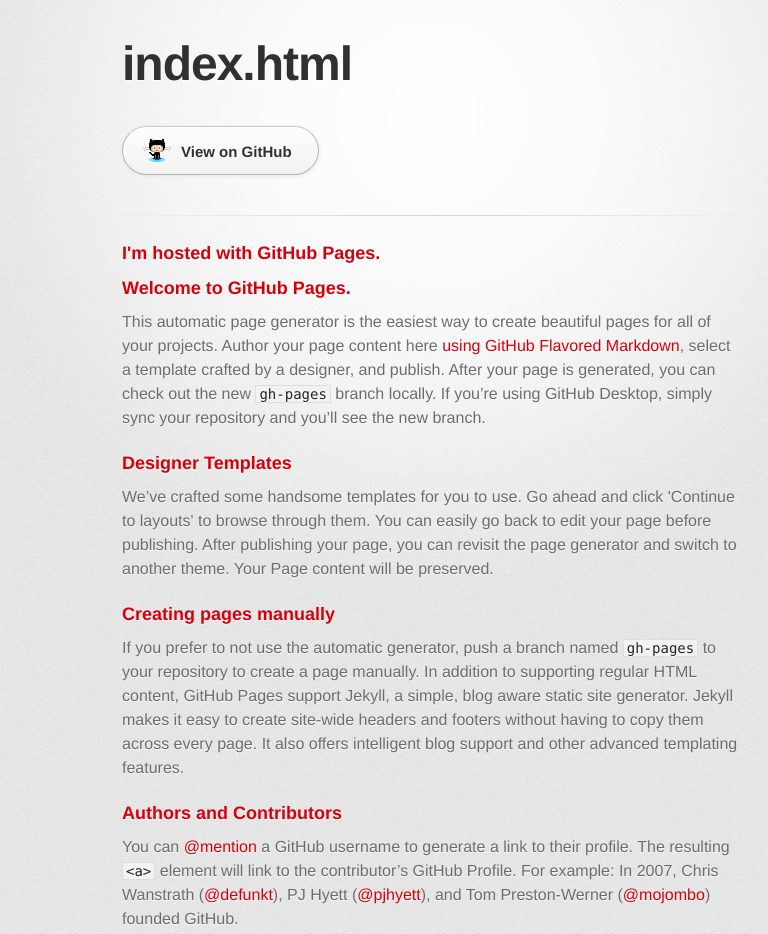
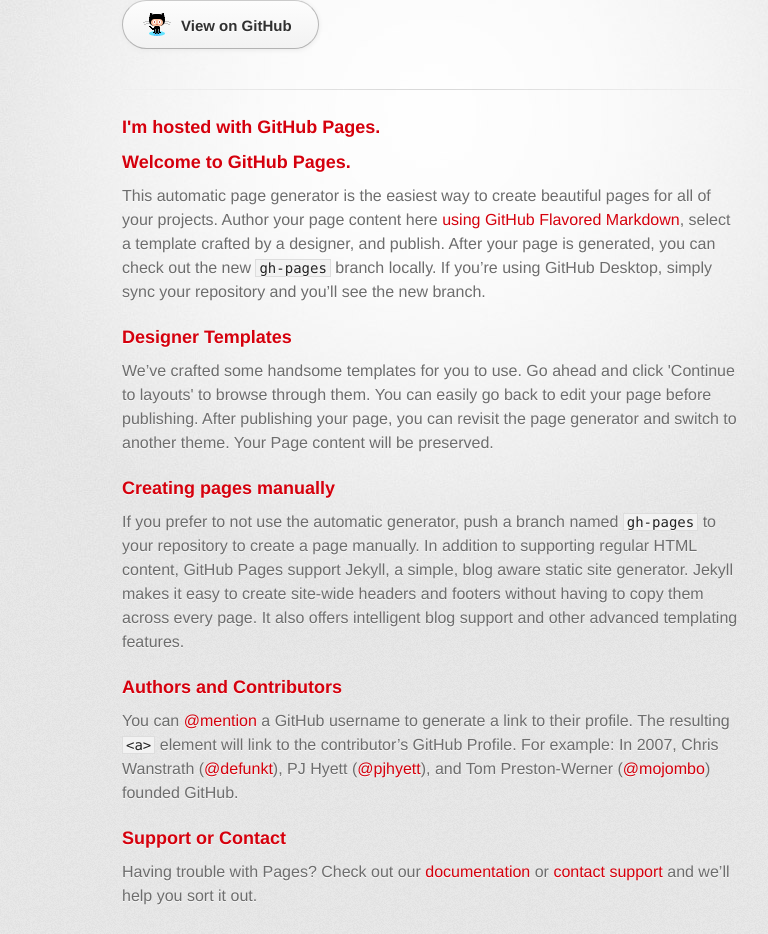
Before and after one commit to tim945/tim945.github.io, a plain HTML site: page index.html in a window 1280 px wide. Shown: the top 934 px of the page, without its empty margins (208-976 px from the left). Drawn offline with Linux system fonts and the light colour scheme; a web font is replaced by a local one.

Commit message:
Update index.html

```diff
--- a/index.html
+++ b/index.html
@@ -16,11 +16,6 @@
   <body>
     <div id="container">
       <div class="inner">
-
-        <header>
-          <h1>index.html</h1>
-          <h2></h2>
-        </header>
 
         <section id="downloads" class="clearfix">
           <a href="https://github.com/tim945" id="view-on-github" class="button"><span>View on GitHub</span></a>
```
